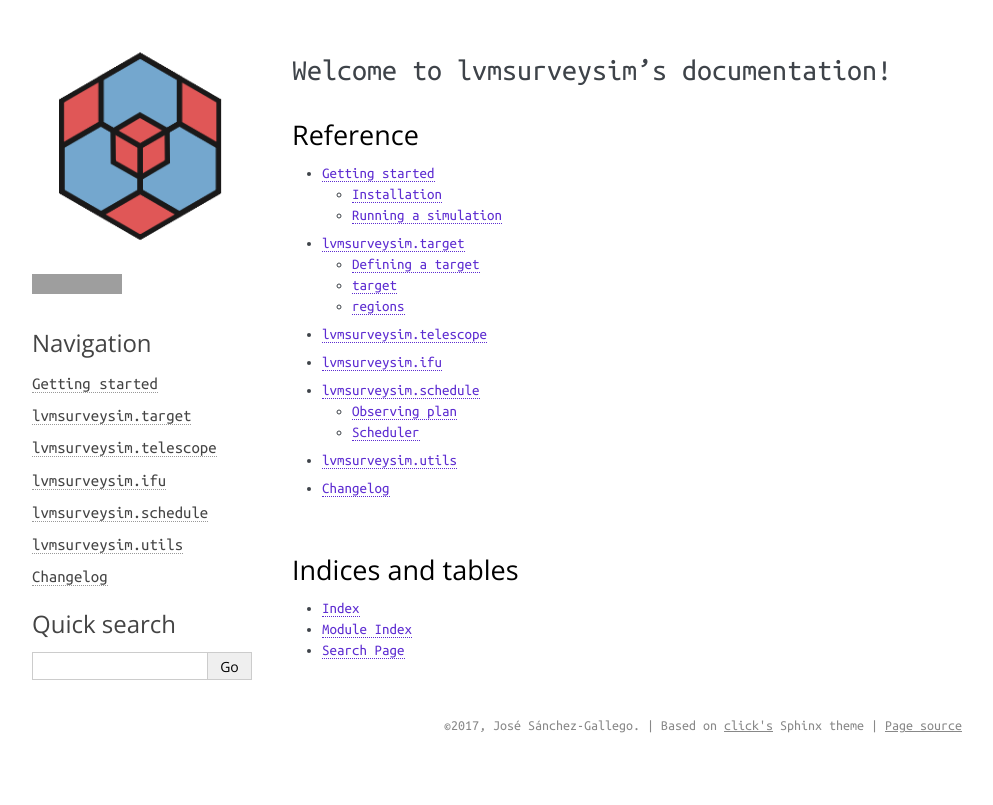
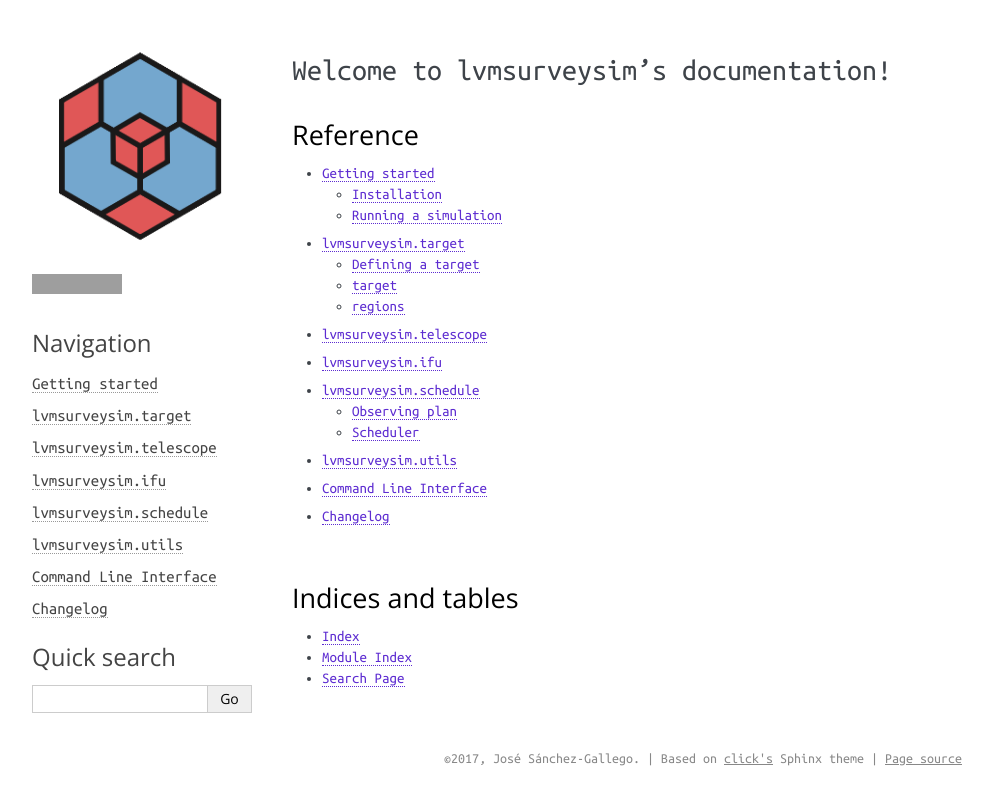
Before and after one commit to sdss/lvmsurveysim, a Sphinx documentation site: the page built from docs/sphinx/index.rst, in a window 1280 px wide. Shown: the top 805 px of the page, without its empty margins (148-1141 px from the left). Built offline with Sphinx 7.4.7, drawn with Linux system fonts in a browser that asks for light colours; formulas are drawn with MathJax 3; part of the change alters nothing that is shown; grey boxes are pictures that could not be loaded.

Commit message:
Document CLI with sphinx-click

```diff
--- /dev/null
+++ b/docs/sphinx/cli.rst
@@ -0,0 +1,7 @@
+
+Command Line Interface
+======================
+
+.. click:: lvmsurveysim.cli:lvmsurveysim
+   :prog: lvmsurveysim
+   :show-nested:
--- a/docs/sphinx/conf.py
+++ b/docs/sphinx/conf.py
@@ -37,7 +37,7 @@ extensions = [
     'sphinx.ext.todo', 'sphinx.ext.viewcode', 'sphinx.ext.imgmath',
     'IPython.sphinxext.ipython_console_highlighting',
     'IPython.sphinxext.ipython_directive',
-    'sphinx.ext.intersphinx', 'releases']
+    'sphinx.ext.intersphinx', 'releases', 'sphinx_click.ext']
 
 # Add any paths that contain templates here, relative to this directory.
 templates_path = ['_templates']
--- a/docs/sphinx/index.rst
+++ b/docs/sphinx/index.rst
@@ -18,6 +18,7 @@ Reference
    ifu
    schedule
    utils
+   cli
    changelog
 
 |
--- a/requirements_doc.txt
+++ b/requirements_doc.txt
@@ -3,6 +3,6 @@
 sphinx>=1.6.0
 recommonmark>=0.4.0
 sphinxcontrib-fulltoc>=1.2
-sphinx-click
+sphinx-click>=2.0.1
 m2r>=0.1.12
 releases>=1.6.1
```
